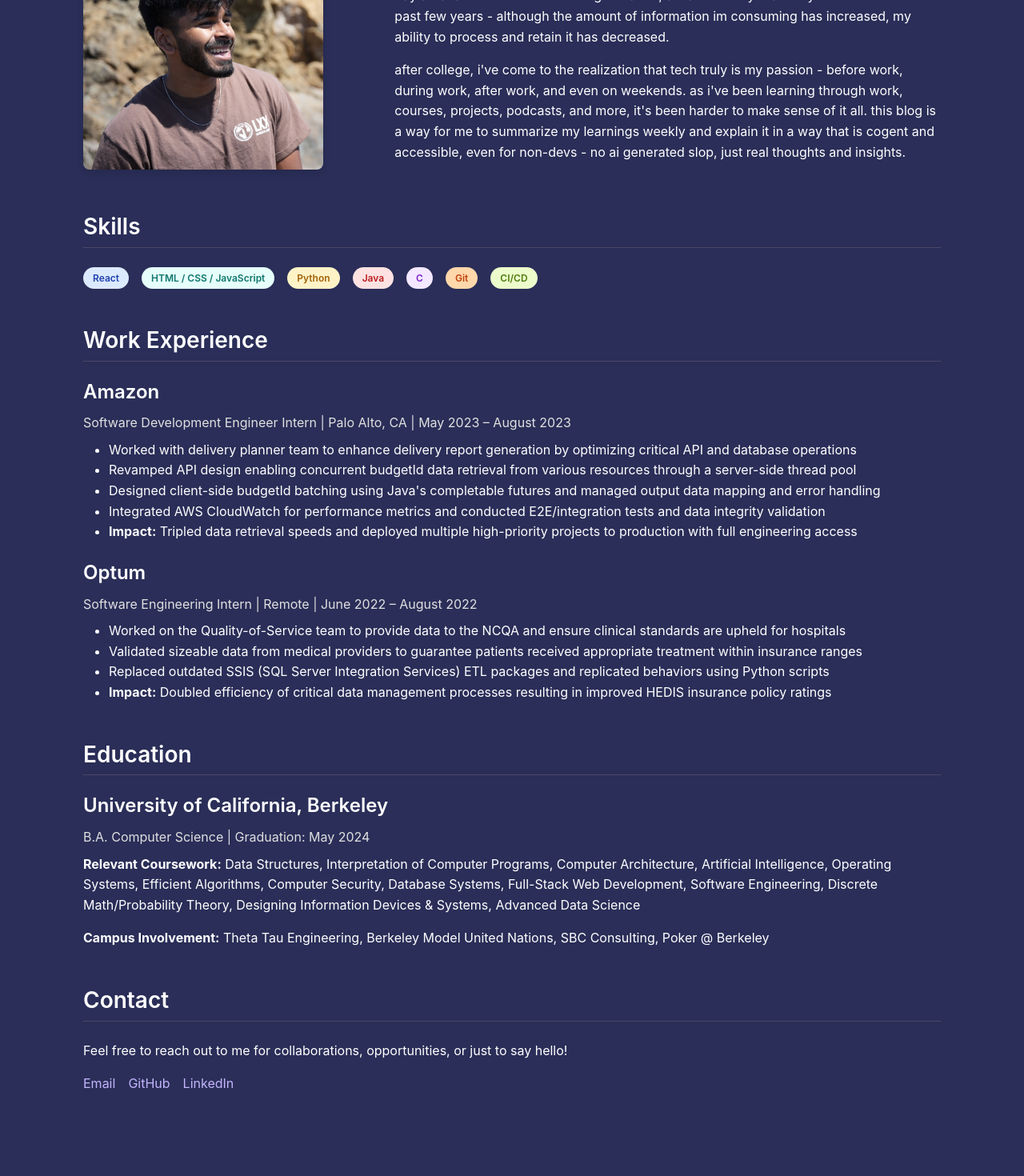
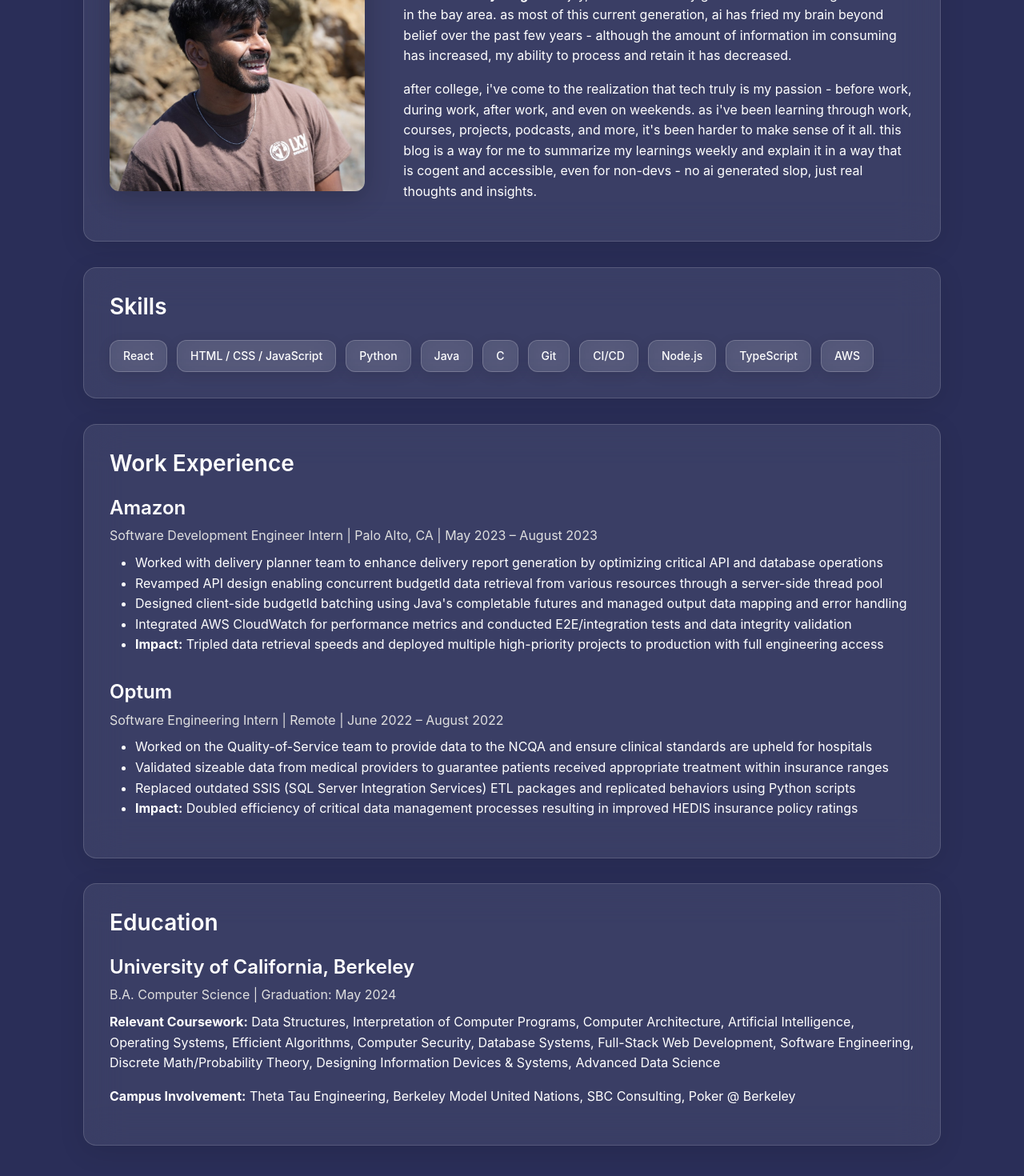
Before and after one commit to tatavarthiv/vijay-blog, a React (Vite) app: page /about in a window 1280 px wide. Shown: the part 348-1818 px from the top of the page at 80% size. Before the commit the page ends 1780 px from the top, so only its background shows below. Built offline with nearby package versions, Linux system fonts and the light colour scheme.

Commit message:
all pages glass + framer

```diff
--- a/src/index.css
+++ b/src/index.css
@@ -251,7 +251,7 @@ img {
   position: relative;
   padding: 0.5rem 1rem;
   border-radius: 12px;
-  transition: all 0.3s ease;
+  transition: background 0.3s ease, border 0.3s ease, box-shadow 0.3s ease;
   text-decoration: none;
 }
 
@@ -286,7 +286,7 @@ img {
   color: var(--text-primary);
   padding: 0.5rem;
   border-radius: 10px;
-  transition: all 0.3s ease;
+  transition: background 0.3s ease, border 0.3s ease, box-shadow 0.3s ease;
   display: flex;
   align-items: center;
   justify-content: center;
@@ -314,7 +314,7 @@ img {
   align-items: center;
   gap: 0.5rem;
   cursor: pointer;
-  transition: all 0.3s ease;
+  transition: background 0.3s ease, border 0.3s ease, box-shadow 0.3s ease;
   font-size: 0.9rem;
   box-shadow: 0 8px 32px rgba(0, 0, 0, 0.1);
 }
@@ -346,7 +346,7 @@ img {
   padding: 0.5rem;
   cursor: pointer;
   border-radius: 10px;
-  transition: all 0.3s ease;
+  transition: background 0.3s ease, border 0.3s ease, box-shadow 0.3s ease;
 }
 
 .mobile-menu-button:hover {
@@ -397,7 +397,7 @@ img {
   margin-bottom: 2rem;
   cursor: pointer;
   border-radius: 10px;
-  transition: all 0.3s ease;
+  transition: background 0.3s ease, border 0.3s ease, box-shadow 0.3s ease;
 }
 
 .mobile-menu-close:hover {
@@ -424,7 +424,7 @@ img {
   display: flex;
   align-items: center;
   text-decoration: none;
-  transition: all 0.3s ease;
+  transition: background 0.3s ease, border 0.3s ease, box-shadow 0.3s ease;
 }
 
 .mobile-nav-link:hover {
@@ -535,60 +535,6 @@ img {
   display: inline-block;
 }
 
-/* Tag Colors - Generic Color System */
-.tag-blue {
-  background-color: #dbeafe;
-  color: #1e40af;
-}
-.tag-dark-blue {
-  background-color: #dbeafe;
-  color: #1d4ed8;
-}
-.tag-yellow {
-  background-color: #fef3c7;
-  color: #a16207;
-}
-.tag-red {
-  background-color: #fee2e2;
-  color: #b91c1c;
-}
-.tag-purple {
-  background-color: #f3e8ff;
-  color: #7e22ce;
-}
-.tag-green {
-  background-color: #ecfccb;
-  color: #4d7c0f;
-}
-.tag-light-green {
-  background-color: #ecfdf5;
-  color: #047857;
-}
-.tag-dark-green {
-  background-color: #dcfce7;
-  color: #15803d;
-}
-.tag-orange {
-  background-color: #fed7aa;
-  color: #c2410c;
-}
-.tag-pink {
-  background-color: #fce7f3;
-  color: #be185d;
-}
-.tag-cyan {
-  background-color: #e0f2fe;
-  color: #0e7490;
-}
-.tag-teal {
-  background-color: #e6fffa;
-  color: #0f766e;
-}
-.tag-indigo {
-  background-color: #eef2ff;
-  color: #4338ca;
-}
-
 /* =================================================================
      CONTENT LISTS
      ================================================================= */
@@ -604,45 +550,6 @@ img {
 /* =================================================================
    PAGE SPECIFIC STYLES
    ================================================================= */
-
-/* About Page */
-.about-intro-grid {
-  display: grid;
-  gap: 2rem;
-  margin-bottom: 3rem;
-  align-items: end;
-}
-
-.headshot-image {
-  width: 100%;
-  max-width: 300px;
-  border-radius: 8px;
-  box-shadow: 0 4px 8px rgba(0, 0, 0, 0.1);
-}
-
-.about-content h2,
-.skills-section h2,
-.experience-section h2,
-.education-section h2,
-.contact-section h2 {
-  font-size: 1.75rem;
-  margin-bottom: 1.5rem;
-  padding-bottom: 0.5rem;
-  border-bottom: 1px solid var(--border-color);
-}
-
-.skills-section,
-.experience-section,
-.education-section,
-.contact-section {
-  margin-top: 2rem;
-}
-
-.contact-links {
-  display: flex;
-  gap: 1rem;
-  flex-wrap: wrap;
-}
 
 /* Blog Post Page Layout */
 .post-layout {
@@ -812,11 +719,6 @@ ol {
     gap: 0.75rem;
   }
 
-  .about-intro-grid {
-    grid-template-columns: 1fr 2fr;
-    gap: 3rem;
-  }
-
   .post-layout {
     padding: 0 1rem;
   }
@@ -879,18 +781,6 @@ ol {
     flex: none;
   }
 
-  .about-intro-grid {
-    align-items: center;
-  }
-
-  .headshot-image {
-    margin: 0 auto;
-  }
-
-  .contact-links {
-    justify-content: center;
-  }
-
   .post-layout {
     grid-template-columns: 1fr;
     gap: 0;
@@ -912,6 +802,78 @@ ol {
 /* =================================================================
    HOME PAGE STYLES
    ================================================================= */
+
+/* Glass Containers for About Page */
+.glass-container {
+  backdrop-filter: blur(24px);
+  -webkit-backdrop-filter: blur(24px);
+  background: rgba(255, 255, 255, 0.08);
+  border: 1px solid rgba(255, 255, 255, 0.15);
+  border-radius: 16px;
+  padding: 2rem;
+  margin-bottom: 2rem;
+  box-shadow: 0 8px 32px rgba(0, 0, 0, 0.1);
+  transition: background 0.3s ease, border 0.3s ease, box-shadow 0.3s ease;
+}
+
+.glass-container:hover {
+  background: rgba(255, 255, 255, 0.12);
+  border: 1px solid rgba(255, 255, 255, 0.2);
+  box-shadow: 0 12px 40px rgba(0, 0, 0, 0.15);
+}
+
+.glass-container h2 {
+  color: var(--text-primary);
+  margin-bottom: 1.5rem;
+  font-size: clamp(1.25rem, 3vw, 1.75rem);
+}
+
+.glass-container h3 {
+  color: var(--text-primary);
+  margin-bottom: 0.5rem;
+}
+
+/* Glass Tags */
+.glass-tag {
+  backdrop-filter: blur(20px);
+  -webkit-backdrop-filter: blur(20px);
+  background: rgba(255, 255, 255, 0.1);
+  border: 1px solid rgba(255, 255, 255, 0.2);
+  border-radius: 12px;
+  padding: 0.5rem 1rem;
+  font-size: 0.875rem;
+  font-weight: 500;
+  color: var(--text-primary);
+  display: inline-block;
+  transition: background 0.3s ease, border 0.3s ease, box-shadow 0.3s ease;
+  box-shadow: 0 4px 16px rgba(0, 0, 0, 0.1);
+}
+
+.glass-tag:hover {
+  background: rgba(255, 255, 255, 0.15);
+  border: 1px solid rgba(255, 255, 255, 0.3);
+  transform: translateY(-1px);
+  box-shadow: 0 6px 20px rgba(0, 0, 0, 0.15);
+}
+
+/* Special styling for about intro grid */
+.glass-intro-grid {
+  display: grid;
+  gap: 2rem;
+  align-items: center;
+}
+
+@media (min-width: 768px) {
+  .glass-intro-grid {
+    grid-template-columns: 1fr 2fr;
+    gap: 3rem;
+  }
+}
+
+.glass-intro-grid .headshot-image {
+  border-radius: 12px;
+  box-shadow: 0 8px 32px rgba(0, 0, 0, 0.2);
+}
 
 .home-page {
   height: 100vh;
@@ -1001,7 +963,7 @@ ol {
   align-items: center;
   gap: 0.5rem;
   text-decoration: none;
-  transition: all 0.3s ease;
+  transition: background 0.3s ease, border 0.3s ease, box-shadow 0.3s ease;
   box-shadow: 0 4px 20px rgba(139, 92, 246, 0.3);
 }
 
@@ -1021,7 +983,7 @@ ol {
   border-radius: 12px;
   font-weight: 500;
   text-decoration: none;
-  transition: all 0.3s ease;
+  transition: background 0.3s ease, border 0.3s ease, box-shadow 0.3s ease;
   box-shadow: 0 4px 20px rgba(0, 0, 0, 0.1);
 }
 
@@ -1031,3 +993,14 @@ ol {
   box-shadow: 0 8px 30px rgba(0, 0, 0, 0.15);
   color: var(--text-primary);
 }
+
+/* Prevent framer-motion initial render flash */
+.glass-container {
+  will-change: transform, opacity;
+}
+
+/* Hide containers by default until framer-motion takes control */
+.about-page .glass-container:not([data-projection-id]) {
+  opacity: 0;
+  transform: translateY(20px);
+}
--- a/src/pages/AboutPage.tsx
+++ b/src/pages/AboutPage.tsx
@@ -1,12 +1,53 @@
+import { motion } from "framer-motion";
 import headshot from "../assets/headshot.JPG?url";
 
 export default function AboutPage() {
+  const containerVariants = {
+    hidden: { opacity: 0 },
+    visible: {
+      opacity: 1,
+      transition: {
+        delayChildren: 0.4,
+        staggerChildren: 0.15,
+      },
+    },
+  };
+
+  const itemVariants = {
+    hidden: { y: 20, opacity: 0 },
+    visible: {
+      y: 0,
+      opacity: 1,
+      transition: {
+        type: "spring" as const,
+        stiffness: 100,
+        damping: 12,
+      },
+    },
+  };
+
   return (
     <div className="about-page container">
-      <h1 className="main-title">VIJAY TATAVARTHI</h1>
+      <motion.h1
+        className="main-title"
+        initial={{ opacity: 0, y: -20 }}
+        animate={{ opacity: 1, y: 0 }}
+        transition={{
+          duration: 0.6,
+          ease: "easeOut",
+        }}
+      >
+        VIJAY TATAVARTHI
+      </motion.h1>
 
-      {/* Top section with headshot on left, about me on right */}
-      <section className="about-intro-grid">
+      <motion.div
+        variants={containerVariants}
+        initial="hidden"
+        animate="visible"
+      >
+        {/* About Me Glass Container */}
+        <motion.section className="glass-container" variants={itemVariants}>
+          <div className="glass-intro-grid">
             {/* Left column - headshot */}
             <div className="headshot-container">
               <img
@@ -22,52 +63,58 @@ export default function AboutPage() {
               <p>
                 <b>welcome to my blog!</b> i'm vijay, a recent berkeley grad and
                 software engineer based in the bay area. as most of this current
-            generation, ai has fried my brain beyond belief over the past few
-            years - although the amount of information im consuming has
+                generation, ai has fried my brain beyond belief over the past
+                few years - although the amount of information im consuming has
                 increased, my ability to process and retain it has decreased.
               </p>
               <p>
-            after college, i've come to the realization that tech truly is my
-            passion - before work, during work, after work, and even on
+                after college, i've come to the realization that tech truly is
+                my passion - before work, during work, after work, and even on
                 weekends. as i've been learning through work, courses, projects,
-            podcasts, and more, it's been harder to make sense of it all. this
-            blog is a way for me to summarize my learnings weekly and explain it
-            in a way that is cogent and accessible, even for non-devs - no ai
-            generated slop, just real thoughts and insights.
+                podcasts, and more, it's been harder to make sense of it all.
+                this blog is a way for me to summarize my learnings weekly and
+                explain it in a way that is cogent and accessible, even for
+                non-devs - no ai generated slop, just real thoughts and
+                insights.
               </p>
             </div>
-      </section>
+          </div>
+        </motion.section>
 
-      {/* Skills section with tags in rows */}
-      <section className="skills-section">
+        {/* Skills Glass Container */}
+        <motion.section className="glass-container" variants={itemVariants}>
           <h2>Skills</h2>
           <div
             className="skills-tags"
             style={{
               display: "flex",
               flexWrap: "wrap",
-            gap: "1rem",
-            marginTop: "1.5rem",
+              gap: "0.75rem",
+              marginTop: "1rem",
             }}
           >
-          {/* Core Skills */}
-          <span className="tag tag-blue">React</span>
-          <span className="tag tag-teal">HTML / CSS / JavaScript</span>
-          <span className="tag tag-yellow">Python</span>
-          <span className="tag tag-red">Java</span>
-          <span className="tag tag-purple">C</span>
-          <span className="tag tag-orange">Git</span>
-          <span className="tag tag-green">CI/CD</span>
+            <span className="glass-tag">React</span>
+            <span className="glass-tag">HTML / CSS / JavaScript</span>
+            <span className="glass-tag">Python</span>
+            <span className="glass-tag">Java</span>
+            <span className="glass-tag">C</span>
+            <span className="glass-tag">Git</span>
+            <span className="glass-tag">CI/CD</span>
+            <span className="glass-tag">Node.js</span>
+            <span className="glass-tag">TypeScript</span>
+            <span className="glass-tag">AWS</span>
           </div>
-      </section>
+        </motion.section>
 
-      {/* Experience section */}
-      <section className="experience-section" style={{ marginTop: "3rem" }}>
+        {/* Experience Glass Container */}
+        <motion.section className="glass-container" variants={itemVariants}>
           <h2>Work Experience</h2>
 
-        <div className="experience-item" style={{ marginTop: "1.5rem" }}>
+          <div style={{ marginTop: "1.5rem" }}>
             <h3>Amazon</h3>
-          <p style={{ color: "var(--text-secondary)", marginBottom: "0.5rem" }}>
+            <p
+              style={{ color: "var(--text-secondary)", marginBottom: "0.5rem" }}
+            >
               Software Development Engineer Intern | Palo Alto, CA | May 2023 –
               August 2023
             </p>
@@ -96,15 +143,17 @@ export default function AboutPage() {
             </ul>
           </div>
 
-        <div className="experience-item" style={{ marginTop: "1.5rem" }}>
+          <div style={{ marginTop: "2rem" }}>
             <h3>Optum</h3>
-          <p style={{ color: "var(--text-secondary)", marginBottom: "0.5rem" }}>
+            <p
+              style={{ color: "var(--text-secondary)", marginBottom: "0.5rem" }}
+            >
               Software Engineering Intern | Remote | June 2022 – August 2022
             </p>
             <ul>
               <li>
-              Worked on the Quality-of-Service team to provide data to the NCQA
-              and ensure clinical standards are upheld for hospitals
+                Worked on the Quality-of-Service team to provide data to the
+                NCQA and ensure clinical standards are upheld for hospitals
               </li>
               <li>
                 Validated sizeable data from medical providers to guarantee
@@ -116,20 +165,22 @@ export default function AboutPage() {
               </li>
               <li>
                 <strong>Impact:</strong> Doubled efficiency of critical data
-              management processes resulting in improved HEDIS insurance policy
-              ratings
+                management processes resulting in improved HEDIS insurance
+                policy ratings
               </li>
             </ul>
           </div>
-      </section>
+        </motion.section>
 
-      {/* Education section */}
-      <section className="education-section" style={{ marginTop: "3rem" }}>
+        {/* Education Glass Container */}
+        <motion.section className="glass-container" variants={itemVariants}>
           <h2>Education</h2>
 
-        <div className="education-item" style={{ marginTop: "1.5rem" }}>
+          <div style={{ marginTop: "1.5rem" }}>
             <h3>University of California, Berkeley</h3>
-          <p style={{ color: "var(--text-secondary)", marginBottom: "0.5rem" }}>
+            <p
+              style={{ color: "var(--text-secondary)", marginBottom: "0.5rem" }}
+            >
               B.A. Computer Science | Graduation: May 2024
             </p>
             <p>
@@ -141,37 +192,12 @@ export default function AboutPage() {
               Information Devices & Systems, Advanced Data Science
             </p>
             <p>
-            <strong>Campus Involvement:</strong> Theta Tau Engineering, Berkeley
-            Model United Nations, SBC Consulting, Poker @ Berkeley
+              <strong>Campus Involvement:</strong> Theta Tau Engineering,
+              Berkeley Model United Nations, SBC Consulting, Poker @ Berkeley
             </p>
           </div>
-      </section>
-
-      {/* Contact section */}
-      <section className="contact-section" style={{ marginTop: "3rem" }}>
-        <h2>Contact</h2>
-        <p>
-          Feel free to reach out to me for collaborations, opportunities, or
-          just to say hello!
-        </p>
-        <div className="contact-links">
-          <a href="mailto:tatavarthiv@gmail.com">Email</a>
-          <a
-            href="https://github.com/tatavarthiv"
-            target="_blank"
-            rel="noopener noreferrer"
-          >
-            GitHub
-          </a>
-          <a
-            href="https://linkedin.com/in/vijay-tatavarthi"
-            target="_blank"
-            rel="noopener noreferrer"
-          >
-            LinkedIn
-          </a>
-        </div>
-      </section>
+        </motion.section>
+      </motion.div>
     </div>
   );
 }
--- a/src/pages/BlogPage.tsx
+++ b/src/pages/BlogPage.tsx
@@ -1,4 +1,5 @@
 import { useEffect, useState } from "react";
+import { motion } from "framer-motion";
 import type { BlogPost } from "../types/content";
 import { useContentService } from "../context/contentServiceContext";
 import { formatDate } from "../utils/dateUtils";
@@ -24,26 +25,78 @@ export default function BlogPage() {
     fetchPosts();
   }, [contentService]);
 
+  const containerVariants = {
+    hidden: { opacity: 0 },
+    visible: {
+      opacity: 1,
+      transition: {
+        delayChildren: 0.3,
+        staggerChildren: 0.1,
+      },
+    },
+  };
+
+  const itemVariants = {
+    hidden: { y: 20, opacity: 0 },
+    visible: {
+      y: 0,
+      opacity: 1,
+      transition: {
+        type: "spring" as const,
+        stiffness: 100,
+        damping: 12,
+      },
+    },
+  };
+
   return (
     <div className="blog-page">
-      <h1 className="main-title">THE BLOG</h1>
+      <motion.h1
+        className="main-title"
+        initial={{ opacity: 0, y: -20 }}
+        animate={{ opacity: 1, y: 0 }}
+        transition={{
+          duration: 0.6,
+          ease: "easeOut",
+        }}
+      >
+        THE BLOG
+      </motion.h1>
 
       {loading ? (
-        <p>Loading posts...</p>
+        <motion.p
+          initial={{ opacity: 0 }}
+          animate={{ opacity: 1 }}
+          transition={{ delay: 0.2 }}
+        >
+          Loading posts...
+        </motion.p>
       ) : posts.length > 0 ? (
-        <div className="posts-list">
-          {posts.map((post) => (
+        <motion.div
+          className="posts-list"
+          variants={containerVariants}
+          initial="hidden"
+          animate="visible"
+        >
+          {posts.map((post, index) => (
+            <motion.div key={post.slug} variants={itemVariants} custom={index}>
               <ContentCard
-              key={post.slug}
                 title={post.title}
                 date={formatDate(post.date)}
                 excerpt={post.excerpt}
                 slug={post.slug}
               />
+            </motion.div>
           ))}
-        </div>
+        </motion.div>
       ) : (
-        <p>No posts found.</p>
+        <motion.p
+          initial={{ opacity: 0, y: 20 }}
+          animate={{ opacity: 1, y: 0 }}
+          transition={{ delay: 0.4 }}
+        >
+          No posts found.
+        </motion.p>
       )}
     </div>
   );
--- a/src/pages/ProjectsPage.tsx
+++ b/src/pages/ProjectsPage.tsx
@@ -1,4 +1,5 @@
 import { useEffect, useState } from "react";
+import { motion } from "framer-motion";
 import ContentCard from "../components/common/ContentCard";
 import { useContentService } from "../context/contentServiceContext";
 import type { Project } from "../types/content";
@@ -23,26 +24,78 @@ export default function ProjectsPage() {
     fetchProjects();
   }, [contentService]);
 
+  const containerVariants = {
+    hidden: { opacity: 0 },
+    visible: {
+      opacity: 1,
+      transition: {
+        delayChildren: 0.3,
+        staggerChildren: 0.1,
+      },
+    },
+  };
+
+  const itemVariants = {
+    hidden: { y: 20, opacity: 0 },
+    visible: {
+      y: 0,
+      opacity: 1,
+      transition: {
+        type: "spring" as const,
+        stiffness: 100,
+        damping: 12,
+      },
+    },
+  };
+
   return (
     <div className="projects-page">
-      <h1 className="main-title">PROJECTS</h1>
+      <motion.h1
+        className="main-title"
+        initial={{ opacity: 0, y: -20 }}
+        animate={{ opacity: 1, y: 0 }}
+        transition={{
+          duration: 0.6,
+          ease: "easeOut",
+        }}
+      >
+        PROJECTS
+      </motion.h1>
 
       {loading ? (
-        <p>Loading projects...</p>
+        <motion.p
+          initial={{ opacity: 0 }}
+          animate={{ opacity: 1 }}
+          transition={{ delay: 0.2 }}
+        >
+          Loading projects...
+        </motion.p>
       ) : projects.length > 0 ? (
-        <div className="projects-list">
-          {projects.map((project) => (
+        <motion.div
+          className="projects-list"
+          variants={containerVariants}
+          initial="hidden"
+          animate="visible"
+        >
+          {projects.map((project, index) => (
+            <motion.div key={project.id} variants={itemVariants} custom={index}>
               <ContentCard
-              key={project.id}
                 title={project.title}
                 excerpt={project.description}
                 slug={project.slug}
                 linkPrefix="/projects/"
               />
+            </motion.div>
           ))}
-        </div>
+        </motion.div>
       ) : (
-        <p>No projects found.</p>
+        <motion.p
+          initial={{ opacity: 0, y: 20 }}
+          animate={{ opacity: 1, y: 0 }}
+          transition={{ delay: 0.4 }}
+        >
+          No projects found.
+        </motion.p>
       )}
     </div>
   );
```
Lines whose indentation alone changed are shown as unchanged.
